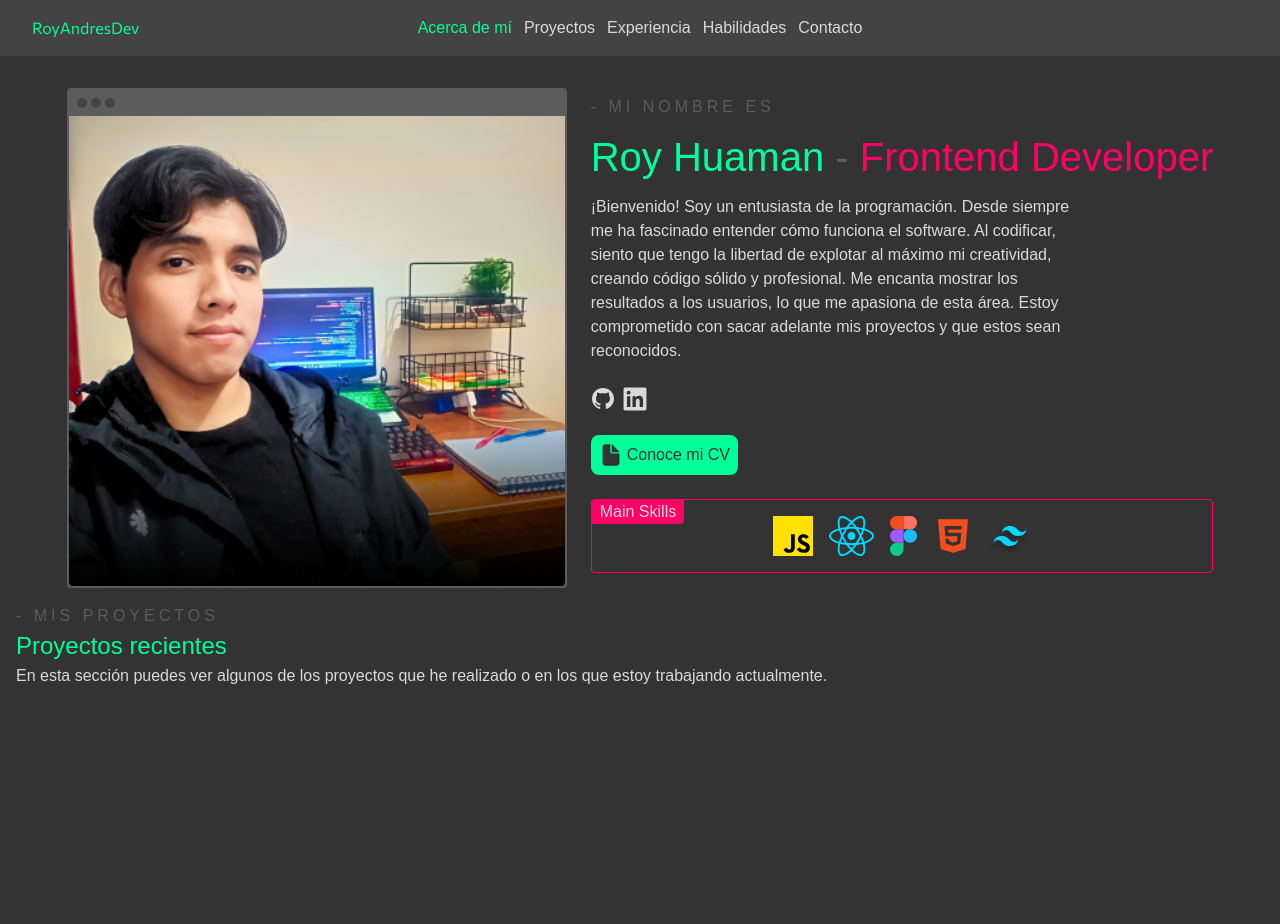
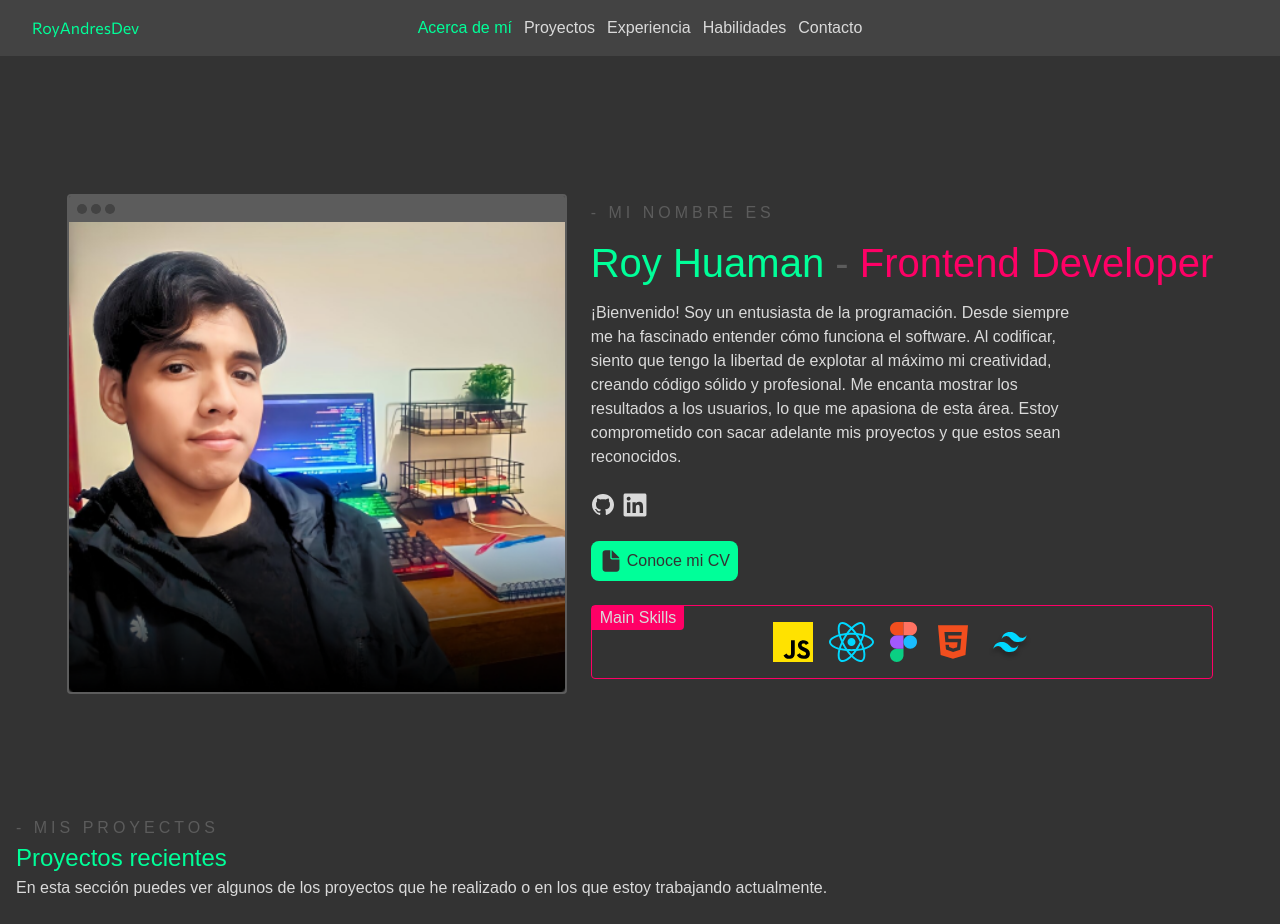
Before and after one commit to RoyHuamanAvila/Portafolio2024, a React (Vite) app: page / in a window 1280 px wide. Before the commit the page ends 800 px from the top, so only its background shows below. Built offline with nearby package versions, Linux system fonts and the light colour scheme; a web font is replaced by a local one.

Commit message:
refactor: Ajustar estilos de contenedores en la sección "About"

```diff
--- a/src/sections/About.tsx
+++ b/src/sections/About.tsx
@@ -2,7 +2,7 @@ import { GithubIcon, LinkedinIcon } from "../components/icons"
 
 const About = () => {
   return (
-    <div id="About" className="space-y-6 lg:flex gap-6 items-center min-h-full place-content-center">
+    <div id="About" className="space-y-6 lg:flex gap-6 items-center min-h-[calc(100dvh-4rem)] place-content-center">
       <div className="space-y-6 lg:order-2">
         <div className="mt-4 space-y-2">
           <p className="label-section">- MI NOMBRE ES</p>
```
